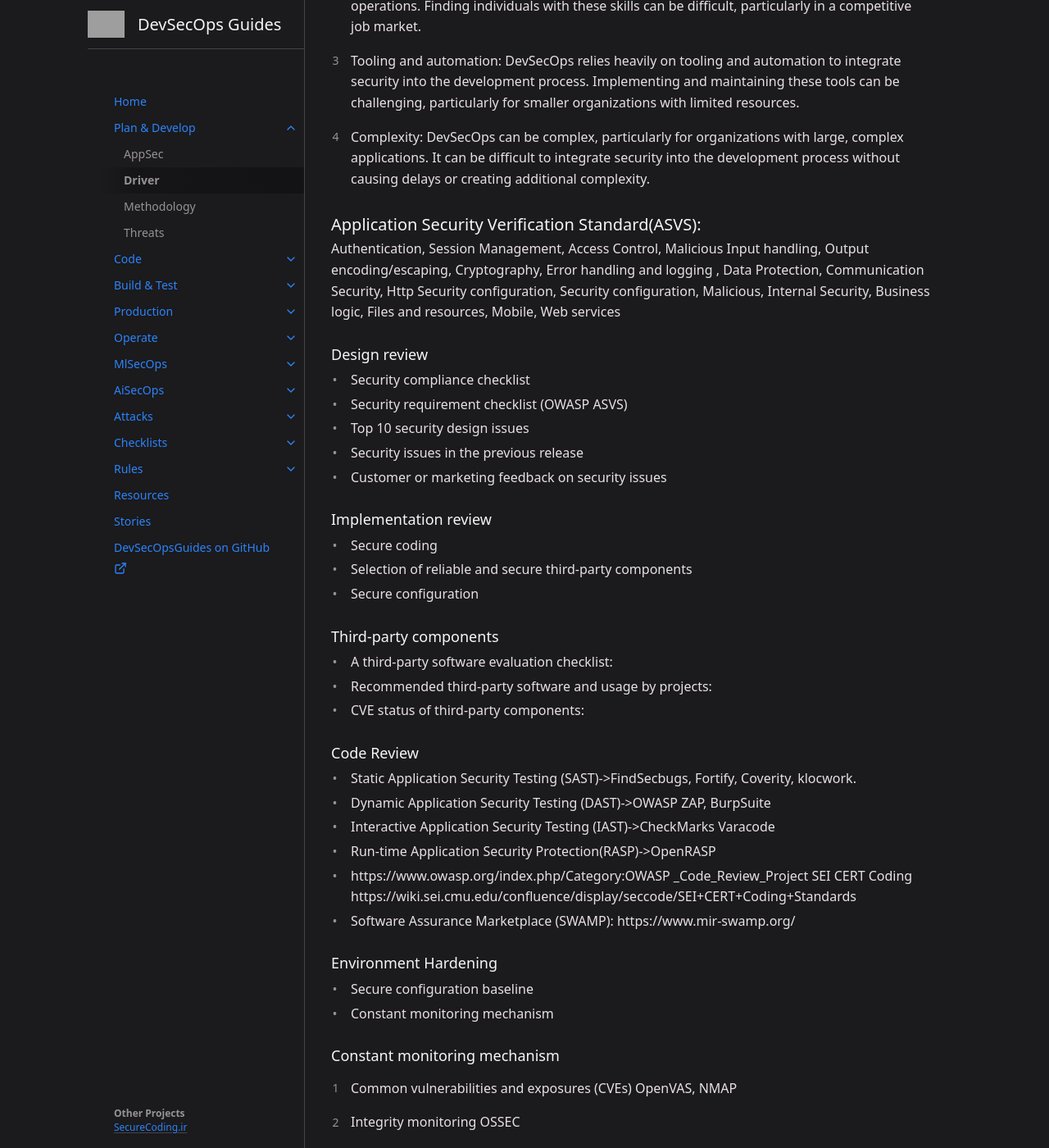
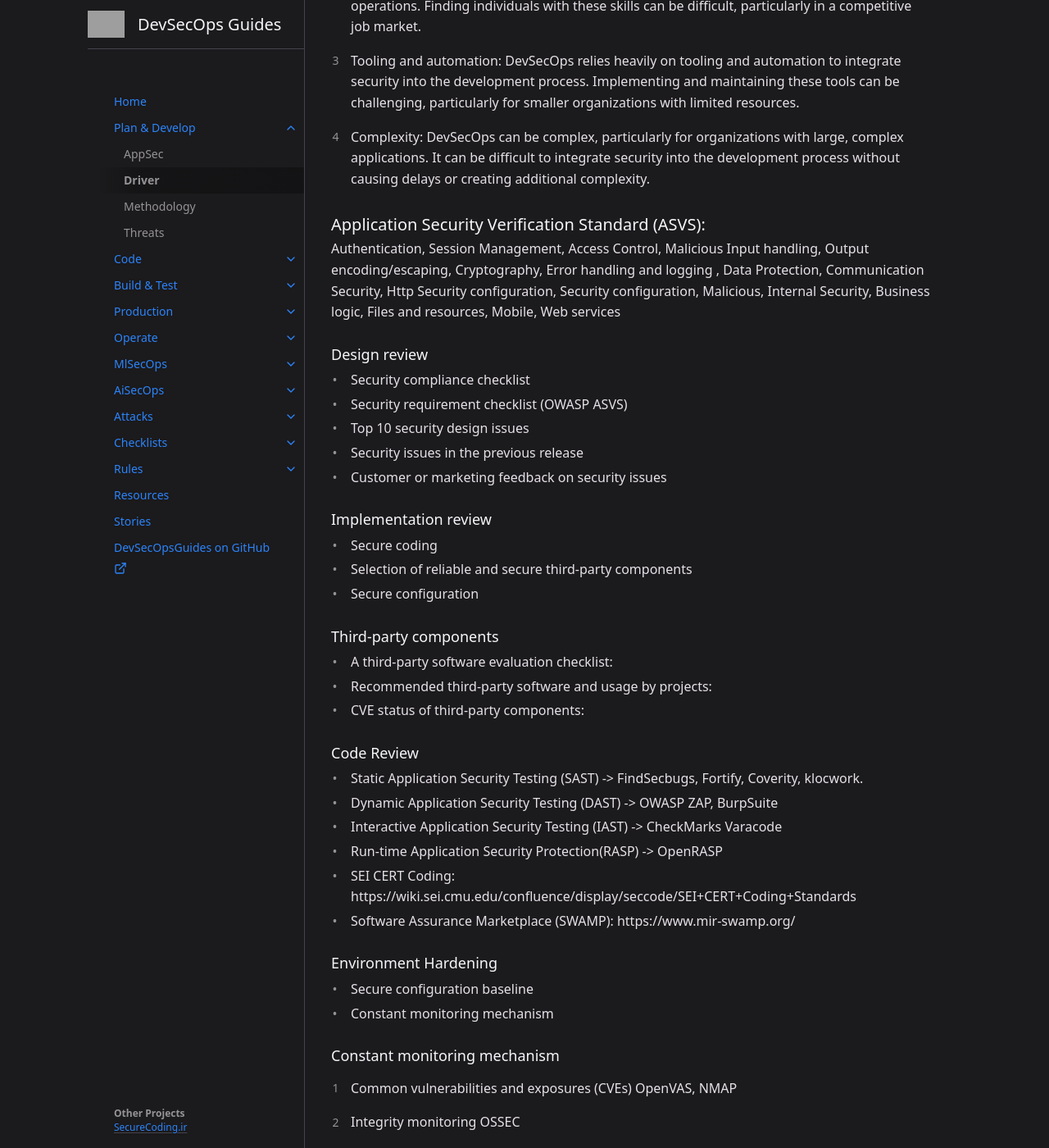
Before and after one commit to devsecopsguides/devsecopsguides.github.io, a Jekyll site: the page built from docs/plan-develop/driver.md, in a window 1280 px wide and 1400 px high, scrolled down 932 px. Shown: the whole window at 82% size. Built offline with Jekyll 4.4.1, drawn with Linux system fonts in a browser that asks for light colours; grey boxes are pictures that could not be loaded.

Commit message:
Broken URL and typos
Removed broken url and corrected some typos

```diff
--- a/docs/plan-develop/driver.md
+++ b/docs/plan-develop/driver.md
@@ -32,7 +32,7 @@ DevSecOps is a methodology that seeks to integrate security into the software de
 4. Complexity: DevSecOps can be complex, particularly for organizations with large, complex applications. It can be difficult to integrate security into the development process without causing delays or creating additional complexity.
 
 
-## Application Security Verification Standard(ASVS):
+## Application Security Verification Standard (ASVS):
 
 Authentication, Session Management, Access Control, Malicious Input handling, Output encoding/escaping, Cryptography, Error handling and logging , Data Protection, Communication Security, Http Security configuration, Security configuration, Malicious, Internal Security, Business logic, Files and resources, Mobile, Web services
 
@@ -60,11 +60,11 @@ Authentication, Session Management, Access Control, Malicious Input handling, Ou
 
 ### Code Review
 
-* Static Application Security Testing (SAST)->FindSecbugs, Fortify, Coverity, klocwork.
-* Dynamic Application Security Testing (DAST)->OWASP ZAP, BurpSuite
-* Interactive Application Security Testing (IAST)->CheckMarks Varacode
-* Run-time Application Security Protection(RASP)->OpenRASP
-* https://www.owasp.org/index.php/Category:OWASP _Code_Review_Project SEI CERT Coding https://wiki.sei.cmu.edu/confluence/display/seccode/SEI+CERT+Coding+Standards
+* Static Application Security Testing (SAST) -> FindSecbugs, Fortify, Coverity, klocwork.
+* Dynamic Application Security Testing (DAST) -> OWASP ZAP, BurpSuite
+* Interactive Application Security Testing (IAST) -> CheckMarks Varacode
+* Run-time Application Security Protection(RASP) -> OpenRASP
+* SEI CERT Coding: https://wiki.sei.cmu.edu/confluence/display/seccode/SEI+CERT+Coding+Standards
 * Software Assurance Marketplace (SWAMP): https://www.mir-swamp.org/
 
 ### Environment Hardening
```
